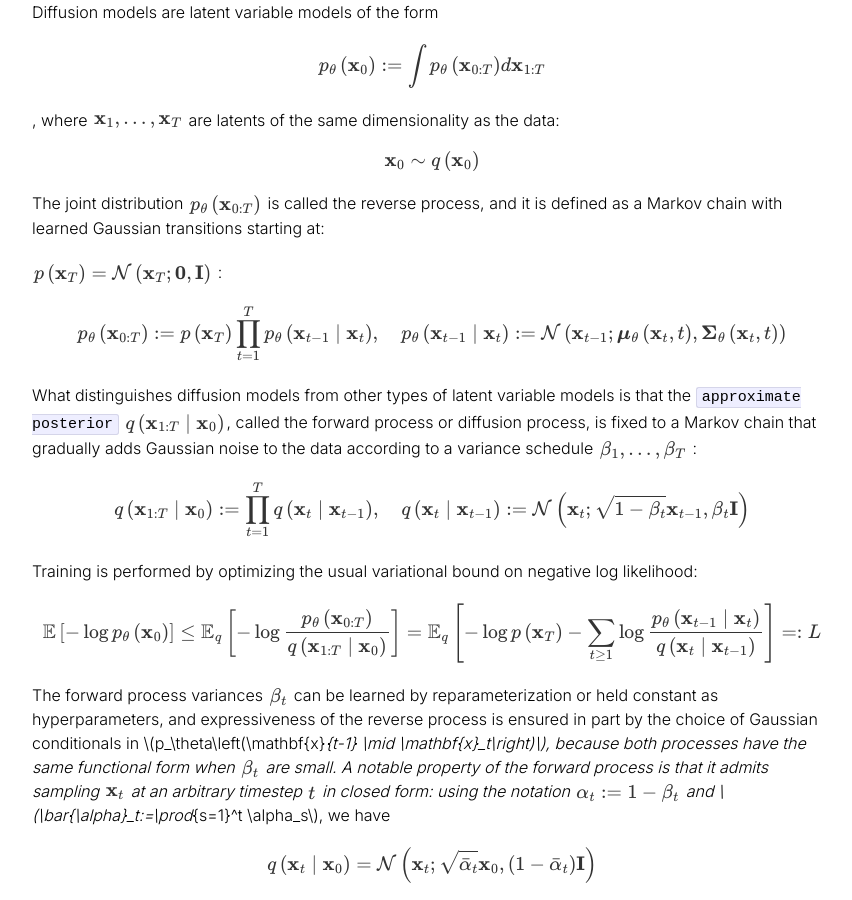
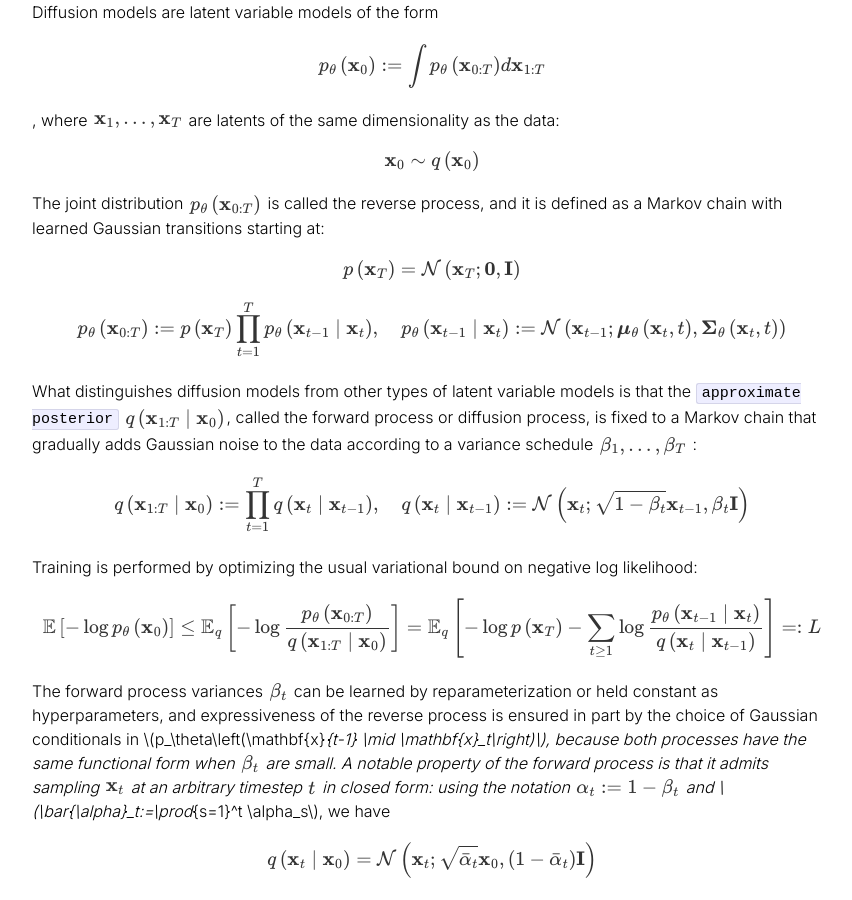
Before and after one commit to kristianernst/kristianernst.github.io, a Jekyll site: the page built from _posts/2023-08-20-denoising_diffusion_probabilistic_models.markdown, in a window 1280 px wide and 900 px high, scrolled down 479 px. Shown: the whole window, without its empty margins (208-1060 px from the left). Built offline with Jekyll 4.4.1, drawn with Linux system fonts in a browser that asks for light colours; formulas are drawn with MathJax 3.

Commit message:
updated math

```diff
--- a/_posts/2023-08-20-denoising_diffusion_probabilistic_models.markdown
+++ b/_posts/2023-08-20-denoising_diffusion_probabilistic_models.markdown
@@ -33,8 +33,11 @@ $$
 
 The joint distribution \\(p_\theta\left(\mathbf{x}_{0: T}\right)\\) is called the reverse process, and it is defined as a Markov chain with learned Gaussian transitions starting at:
 
-
- \\(p\left(\mathbf{x}_T\right)=\mathcal{N}\left(\mathbf{x}_T ; \mathbf{0}, \mathbf{I}\right)\\) :
+$$
+\begin{align}
+ p\left(\mathbf{x}_T\right)=\mathcal{N}\left(\mathbf{x}_T ; \mathbf{0}, \mathbf{I}\right)
+\end{align}
+$$
 
 $$
 \begin{align}
```
